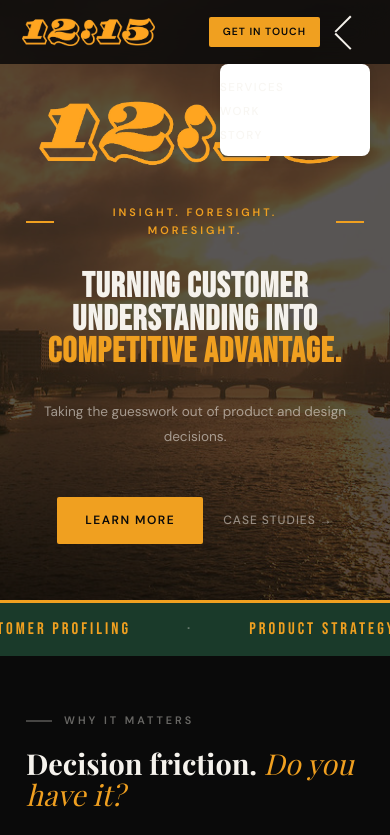
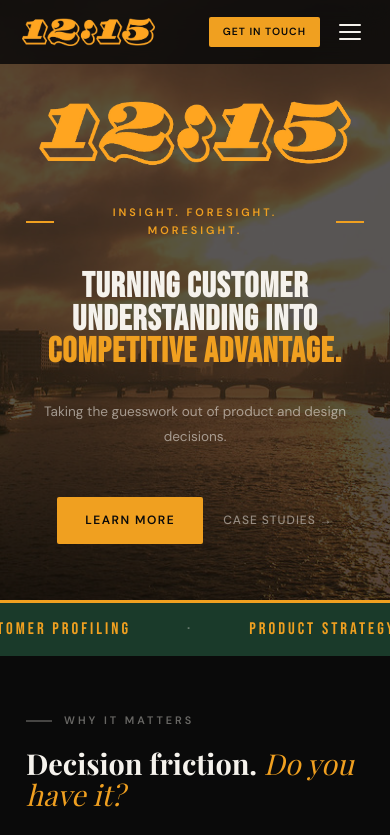
Before and after one commit to JoshTwelveFifteen/Website, a plain HTML site: page index.html in a window 390 px wide. Both pictures are taken after a click on the button "Open menu". Shown: the top 835 px of the page. Drawn offline with nearby package versions, Linux system fonts and the light colour scheme; a web font is replaced by a local one.

Commit message:
Update index.html

```diff
--- a/index.html
+++ b/index.html
@@ -4,30 +4,32 @@
 <style>
 @media (max-width: 768px) {
     .burger {
-        display: block !important;
+        display: flex !important;
+        flex-direction: column;
+        gap: 4px;
         background: none;
         border: none;
         cursor: pointer;
-        flex-direction: column;  /* Your vertical orientation */
-        gap: 4px;
+        padding: 5px;
     }
 
     .burger span {
         height: 3px;
         width: 25px;
         background: #333;
-        transition: 0.3s;
+        border-radius: 2px;
+        transition: all 0.3s ease;
     }
 
     .nav-links {
         display: none;
         position: absolute;
         top: 100%;
-        right: 20px;
+        right: 0;
         background: white;
-        min-width: 150px;
-        box-shadow: 0 4px 8px rgba(0,0,0,0.1);
+        box-shadow: 0 4px 12px rgba(0,0,0,0.15);
         border-radius: 8px;
+        min-width: 160px;
         padding: 10px 0;
         z-index: 1000;
     }
@@ -37,7 +39,7 @@
     }
 
     .burger.active span:nth-child(1) {
-        transform: rotate(45deg) translate(8px, 8px);
+        transform: rotate(45deg) translate(7px, 7px);
     }
 
     .burger.active span:nth-child(2) {
@@ -49,6 +51,27 @@
     }
 }
 </style>
+
+<script>
+document.addEventListener('DOMContentLoaded', function() {
+    const burger = document.querySelector('.burger');
+    const navLinks = document.querySelector('.nav-links');
+
+    burger.addEventListener('click', function(e) {
+        e.stopPropagation();
+        burger.classList.toggle('active');
+        navLinks.classList.toggle('active');
+    });
+
+    document.addEventListener('click', function(e) {
+        if (!burger.contains(e.target) && !navLinks.contains(e.target)) {
+            burger.classList.remove('active');
+            navLinks.classList.remove('active');
+        }
+    });
+});
+</script>
+
 
 <script>
 document.querySelector('.burger').addEventListener('click', function() {
```
